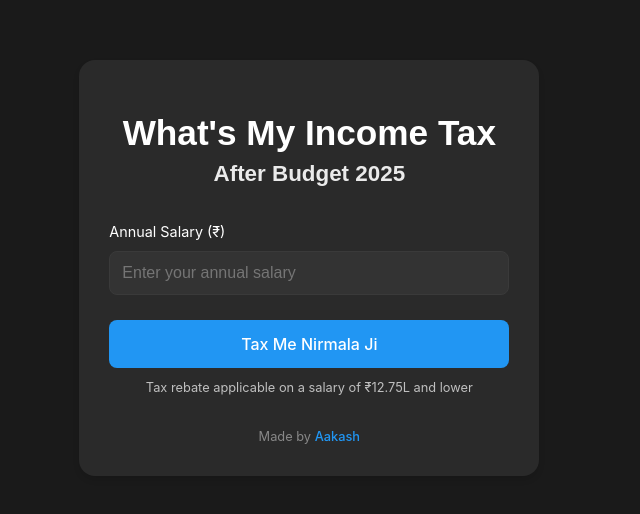
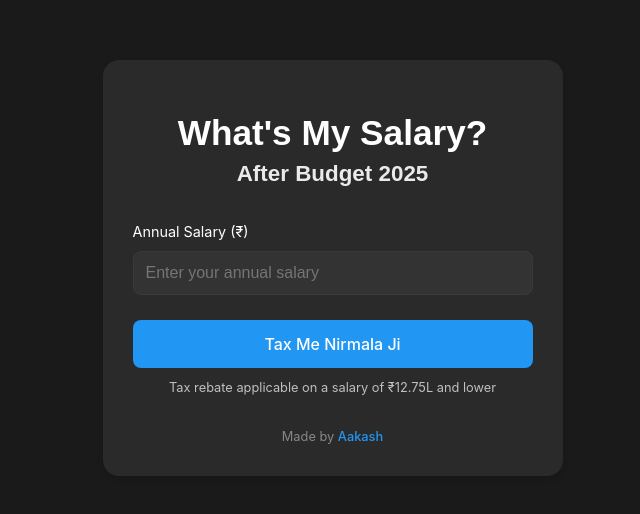
Before and after one commit to aakashathawasya96/taxmenirmalaji, a React (Vite) app: page / in a window 1280 px wide. Shown: the part 132-646 px from the top of the page, without its empty margins (344-984 px from the left). Built offline with nearby package versions, Linux system fonts and the light colour scheme; a web font is replaced by a local one.

Commit message:
Update App.jsx

```diff
--- a/src/App.jsx
+++ b/src/App.jsx
@@ -150,7 +150,7 @@ function TaxCalculator() {
   return (
     <div className="calculator">
       <div className="header">
-        <h1>What's My Income Tax</h1>
+        <h1>What's My Salary?</h1>
         <h2>After Budget 2025</h2>
       </div>
 
```
